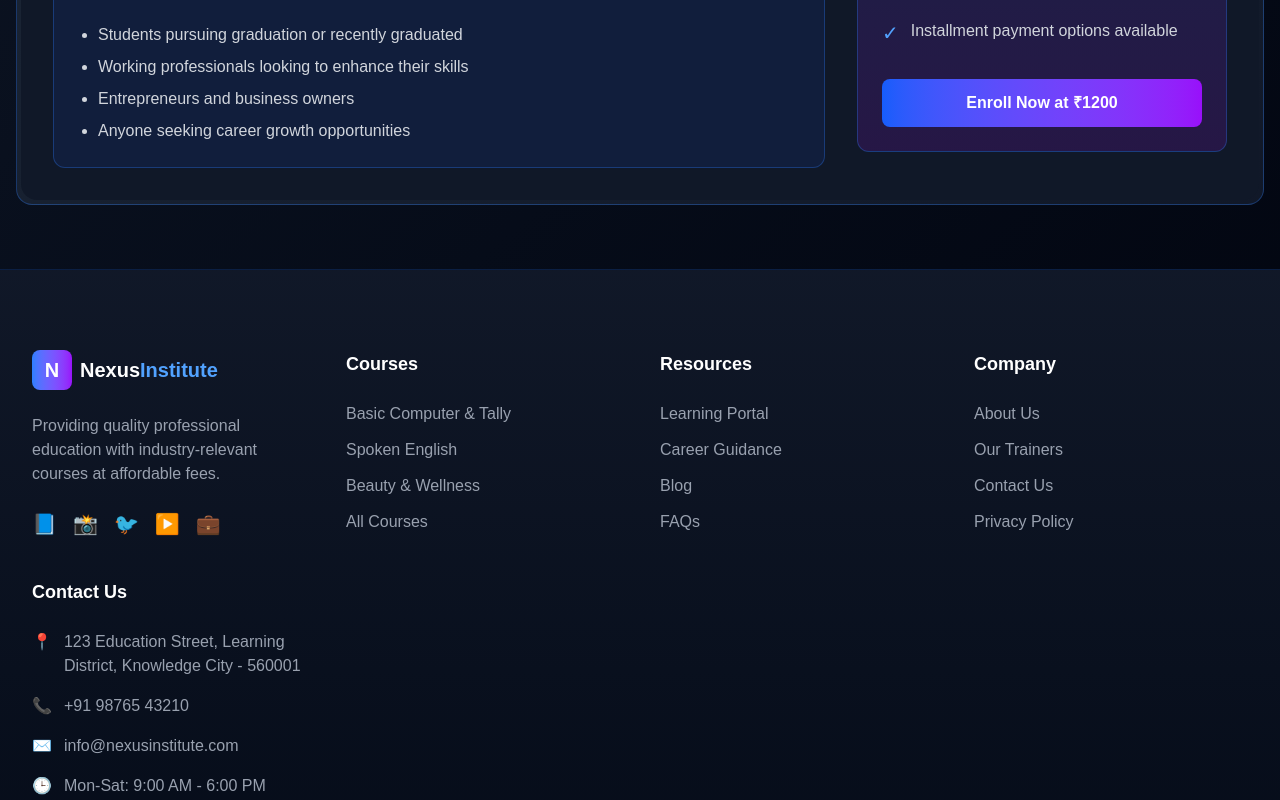
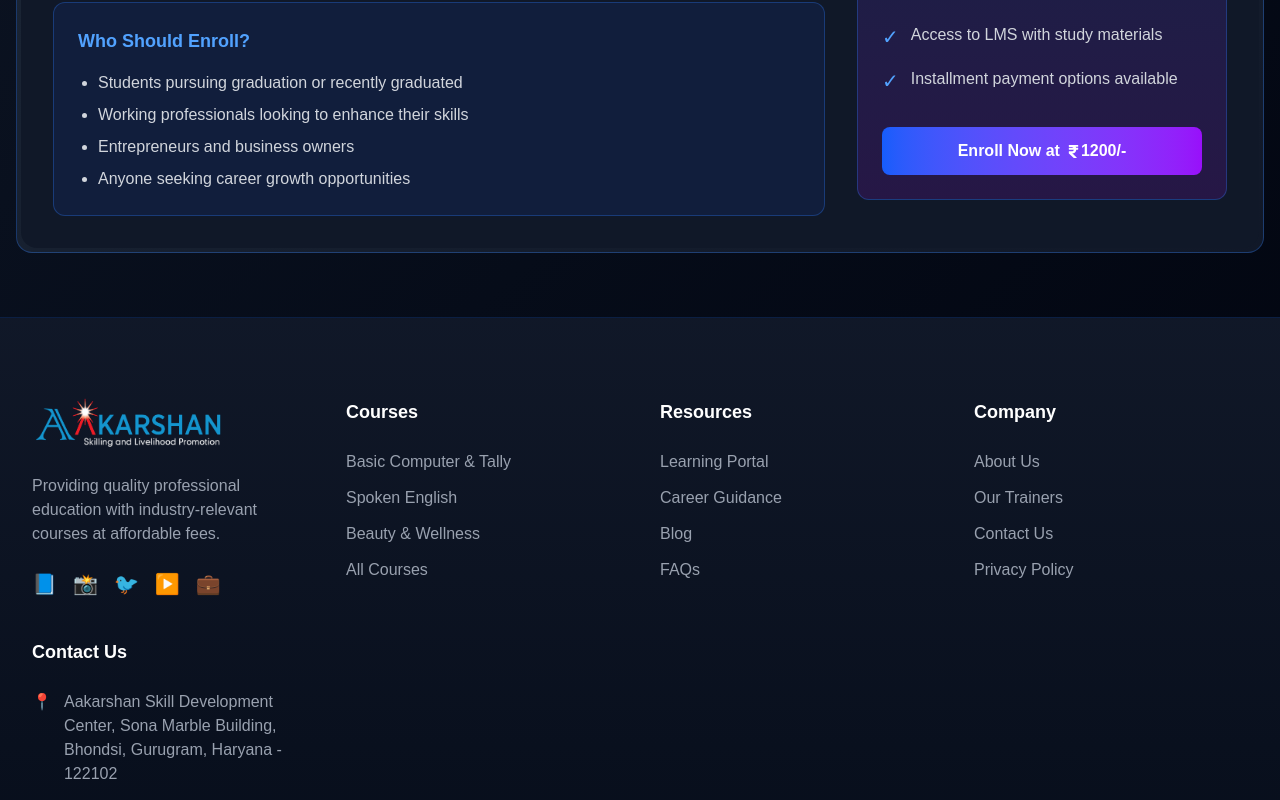
Before and after one commit to Lalitk52221/aakarshan-website, a Next.js app: page /courses/basic-computer-tally in a window 1280 px wide. Shown: the part 840-1640 px from the top of the page. Built offline with nearby package versions, Linux system fonts and the light colour scheme.

Commit message:
Update course fees format and enhance footer details

```diff
--- a/src/app/courses/[courseId]/page.tsx
+++ b/src/app/courses/[courseId]/page.tsx
@@ -13,7 +13,7 @@ export default function CoursePage() {
       id: 'basic-computer-tally',
       title: 'Basic Computer & Tally Prime',
       description: 'Master computer fundamentals and professional accounting with Tally Prime',
-      fees: 1200,
+      fees: "1200/-",
       benefits: [
         'Industry-recognized certification',
         'Hands-on practical training',
@@ -48,7 +48,7 @@ export default function CoursePage() {
       id: 'spoken-english',
       title: 'Spoken English',
       description: 'Build confidence in English communication for all situations',
-      fees: 1200,
+      fees: "1200/-",
       benefits: [
         'Daily conversation practice',
         'Accent reduction techniques',
@@ -82,7 +82,7 @@ export default function CoursePage() {
       id: 'beauty-wellness',
       title: 'Beauty & Wellness',
       description: 'Master beauty techniques and wellness practices for a rewarding career',
-      fees: 1800,
+      fees: '1800/-',
       benefits: [
         'Internationally recognized certification',
         'Practical salon training',
--- a/src/app/page.tsx
+++ b/src/app/page.tsx
@@ -7,6 +7,7 @@ import TrainerSection from '@/components/TrainerSection';
 import LmsSection from '@/components/LmsSection';
 import ParticlesBackground from '@/components/ParticlesBackground';
 import { courses } from '@/lib/data';
+import { FaRupeeSign } from 'react-icons/fa';
 
 export default function HomePage() {
   const [showForm, setShowForm] = useState(false);
@@ -78,11 +79,11 @@ export default function HomePage() {
                   </div>
                 </div>
                 <motion.div
-                  className="absolute -bottom-6 -right-6 bg-gradient-to-r from-amber-500 to-orange-600 text-white font-bold px-6 py-3 rounded-xl shadow-lg"
+                  className="flex items-center justify-center absolute -bottom-6 -right-6 bg-gradient-to-r from-amber-500 to-orange-600 text-white font-bold px-6 py-3 rounded-xl shadow-lg"
                   animate={{ y: [0, -10, 0] }}
                   transition={{ repeat: Infinity, duration: 2 }}
                 >
-                  Rs.1200 Starting
+                <FaRupeeSign size={15} />1200/- only
                 </motion.div>
               </div>
             </motion.div>
--- a/src/components/CourseDetails.tsx
+++ b/src/components/CourseDetails.tsx
@@ -2,6 +2,7 @@
 import { motion } from 'framer-motion';
 import { useState } from 'react';
 import RegistrationForm from './RegistrationForm';
+import { FaRupeeSign } from 'react-icons/fa';
 
 interface Trainer {
   name: string;
@@ -13,7 +14,7 @@ interface Course {
   id: string;
   title: string;
   description: string;
-  fees: number;
+  fees: string;
   benefits: string[];
   duration: string;
   syllabus: string[];
@@ -29,7 +30,7 @@ export default function CourseDetails({ course }: CourseDetailsProps) {
   const [activeTab, setActiveTab] = useState('overview');
 
   return (
-    <div className="max-w-7xl mx-auto py-16 px-4">
+    <div className="max-w-7xl mx-auto py-16 pt-28 px-4">
       {/* Course Header */}
       <motion.div
         className="bg-gradient-to-r from-blue-900/30 to-purple-900/30 border border-blue-500/30 rounded-2xl overflow-hidden mb-16"
@@ -68,7 +69,7 @@ export default function CourseDetails({ course }: CourseDetailsProps) {
                     <span className="font-bold">Duration:</span> {course.duration}
                   </div>
                   <div className="bg-amber-900/50 text-amber-400 px-4 py-2 rounded-full">
-                    <span className="font-bold">Fees:</span> ₹{course.fees}
+                    <span className="font-bold  flex items-center justify-center">Fees: <FaRupeeSign size={15} className='ml-1.5'/>{course.fees}</span>
                   </div>
                 </motion.div>
 
@@ -177,9 +178,9 @@ export default function CourseDetails({ course }: CourseDetailsProps) {
 
                     <button
                       onClick={() => setShowForm(true)}
-                      className="mt-8 w-full bg-gradient-to-r from-blue-600 to-purple-600 hover:from-blue-700 hover:to-purple-700 text-white font-bold py-3 px-4 rounded-lg transition-all duration-300"
+                      className="flex items-center justify-center mt-8 w-full bg-gradient-to-r from-blue-600 to-purple-600 hover:from-blue-700 hover:to-purple-700 text-white font-bold py-3 px-4 rounded-lg transition-all duration-300"
                     >
-                      Enroll Now at ₹{course.fees}
+                      Enroll Now at <FaRupeeSign size={15} className='ml-1.5' />{course.fees}
                     </button>
                   </div>
                 </motion.div>
--- a/src/components/Footer.tsx
+++ b/src/components/Footer.tsx
@@ -1,47 +1,12 @@
 "use client";
+import { footerLinks, socialLinks } from '@/lib/data';
 import { motion } from 'framer-motion';
+import Image from 'next/image';
 import Link from 'next/link';
 
 export default function Footer() {
   const currentYear = new Date().getFullYear();
 
-  const footerLinks = [
-    {
-      title: 'Courses',
-      links: [
-        { name: 'Basic Computer & Tally', href: '/courses/basic-computer-tally' },
-        { name: 'Spoken English', href: '/courses/spoken-english' },
-        { name: 'Beauty & Wellness', href: '/courses/beauty-wellness' },
-        { name: 'All Courses', href: '/#courses' },
-      ],
-    },
-    {
-      title: 'Resources',
-      links: [
-        { name: 'Learning Portal', href: '/lms' },
-        { name: 'Career Guidance', href: '/careers' },
-        { name: 'Blog', href: '/blog' },
-        { name: 'FAQs', href: '/faqs' },
-      ],
-    },
-    {
-      title: 'Company',
-      links: [
-        { name: 'About Us', href: '/about' },
-        { name: 'Our Trainers', href: '/#trainers' },
-        { name: 'Contact Us', href: '/#contact' },
-        { name: 'Privacy Policy', href: '/privacy' },
-      ],
-    },
-  ];
-
-  const socialLinks = [
-    { name: 'Facebook', icon: '📘', href: '#' },
-    { name: 'Instagram', icon: '📸', href: '#' },
-    { name: 'Twitter', icon: '🐦', href: '#' },
-    { name: 'YouTube', icon: '▶️', href: '#' },
-    { name: 'LinkedIn', icon: '💼', href: '#' },
-  ];
 
   return (
     <footer className="bg-gradient-to-b from-gray-900 to-gray-950 border-t border-blue-500/20 pt-20 pb-10 z-50">
@@ -51,13 +16,7 @@ export default function Footer() {
           <div>
             <Link href="/">
               <div className="flex items-center space-x-2 mb-6 cursor-pointer">
-                <div className="bg-gradient-to-r from-blue-500 to-purple-600 text-white font-bold text-xl w-10 h-10 rounded-lg flex items-center justify-center">
-                  N
-                </div>
-                <div>
-                  <span className="text-white font-bold text-xl">Nexus</span>
-                  <span className="text-blue-400 font-bold text-xl">Institute</span>
-                </div>
+                <Image src="/images/Aakarshan.png" width={200} height={200} alt="logo" className="w-48" />
               </div>
             </Link>
             <p className="text-gray-400 mb-6">
@@ -98,19 +57,19 @@ export default function Footer() {
             <ul className="space-y-4 text-gray-400">
               <li className="flex items-start">
                 <div className="mr-3 text-blue-400">📍</div>
-                <span>123 Education Street, Learning District, Knowledge City - 560001</span>
+                <span>Aakarshan Skill Development Center, Sona Marble Building, Bhondsi, Gurugram, Haryana - 122102</span>
               </li>
               <li className="flex items-start">
                 <div className="mr-3 text-blue-400">📞</div>
-                <span>+91 98765 43210</span>
+                <span>+91 8851245368</span>
               </li>
               <li className="flex items-start">
                 <div className="mr-3 text-blue-400">✉️</div>
-                <span>info@nexusinstitute.com</span>
+                <span>lalitkumar52221@gmail.com</span>
               </li>
               <li className="flex items-start">
                 <div className="mr-3 text-blue-400">🕒</div>
-                <span>Mon-Sat: 9:00 AM - 6:00 PM</span>
+                <span>Mon-Sat: 9:00 AM - 5:30 PM</span>
               </li>
             </ul>
           </div>
@@ -147,7 +106,7 @@ export default function Footer() {
         {/* Copyright */}
         <div className="mt-16 pt-8 border-t border-blue-500/10 text-center">
           <p className="text-gray-500">
-            © {currentYear} Nexus Institute. All rights reserved.
+            © {currentYear} Aakarshan Skill Development Center. All rights reserved.
           </p>
           <div className="flex justify-center space-x-6 mt-4 text-gray-500 text-sm">
             <Link href="/terms"><span className="hover:text-white">Terms of Service</span></Link>
--- a/src/components/Navbar.tsx
+++ b/src/components/Navbar.tsx
@@ -78,7 +78,7 @@ export default function Navbar() {
                 width={100}
                 height={100}
                 alt="logo"
-                className="w-full "
+                className="hidden w-full md:block "
               />
           </motion.button>
 
--- a/src/lib/data.ts
+++ b/src/lib/data.ts
@@ -42,7 +42,7 @@ export const courses = [
       id: 'basic-computer-tally',
       title: 'Basic Computer & Tally Prime',
       description: 'Master computer fundamentals and professional accounting with Tally Prime',
-      fees: 1200,
+      fees: "1200/-",
       image: 'computer',
       benefits: [
         'Industry-recognized certification',
@@ -58,7 +58,7 @@ export const courses = [
       id: 'spoken-english',
       title: 'Spoken English',
       description: 'Build confidence in English communication for all situations',
-      fees:1200,
+      fees:"1200/-",
       image: 'english',
       benefits: [
         'Daily conversation practice',
@@ -74,7 +74,7 @@ export const courses = [
       id: 'beauty-wellness',
       title: 'Beauty & Wellness',
       description: 'Master beauty techniques and wellness practices for a rewarding career',
-      fees: 1800,
+      fees: "1800/-",
       image: 'beauty',
       benefits: [
         'Internationally recognized certification',
@@ -88,32 +88,40 @@ export const courses = [
     }
   ];
 
-  export const footerLinks = [
+ export const footerLinks = [
     {
-      title: 'Quick Links',
+      title: 'Courses',
       links: [
-        { name: 'Home', path: '/' },
-        { name: 'About Us', path: '/about' },
-        { name: 'Programs', path: '/courses' },
-        { name: 'Admissions', path: '/admissions' },
+        { name: 'Basic Computer & Tally', href: '/courses/basic-computer-tally' },
+        { name: 'Spoken English', href: '/courses/spoken-english' },
+        { name: 'Beauty & Wellness', href: '/courses/beauty-wellness' },
+        { name: 'All Courses', href: '/#courses' },
       ],
     },
     {
       title: 'Resources',
       links: [
-        { name: 'Student Portal', path: '/portal' },
-        { name: 'Library', path: '/library' },
-        { name: 'Research', path: '/research' },
-        { name: 'Alumni', path: '/alumni' },
+        { name: 'Learning Portal', href: '/lms' },
+        { name: 'Career Guidance', href: '/careers' },
+        { name: 'Blog', href: '/blog' },
+        { name: 'FAQs', href: '/faqs' },
       ],
     },
     {
-      title: 'Support',
+      title: 'Company',
       links: [
-        { name: 'Contact Us', path: '/contact' },
-        { name: 'FAQs', path: '/faqs' },
-        { name: 'Privacy Policy', path: '/privacy' },
-        { name: 'Terms of Service', path: '/terms' },
+        { name: 'About Us', href: '/about' },
+        { name: 'Our Trainers', href: '/#trainers' },
+        { name: 'Contact Us', href: '/#contact' },
+        { name: 'Privacy Policy', href: '/privacy' },
       ],
     },
   ];
+
+ export const socialLinks = [
+    { name: 'Facebook', icon: '📘', href: '#' },
+    { name: 'Instagram', icon: '📸', href: '#' },
+    { name: 'Twitter', icon: '🐦', href: '#' },
+    { name: 'YouTube', icon: '▶️', href: '#' },
+    { name: 'LinkedIn', icon: '💼', href: '#' },
+  ];
```
Also changed, not shown: src/components/CourseCard.tsx (+4 -3 lines), src/app/pages/Homepage.tsx (added).
